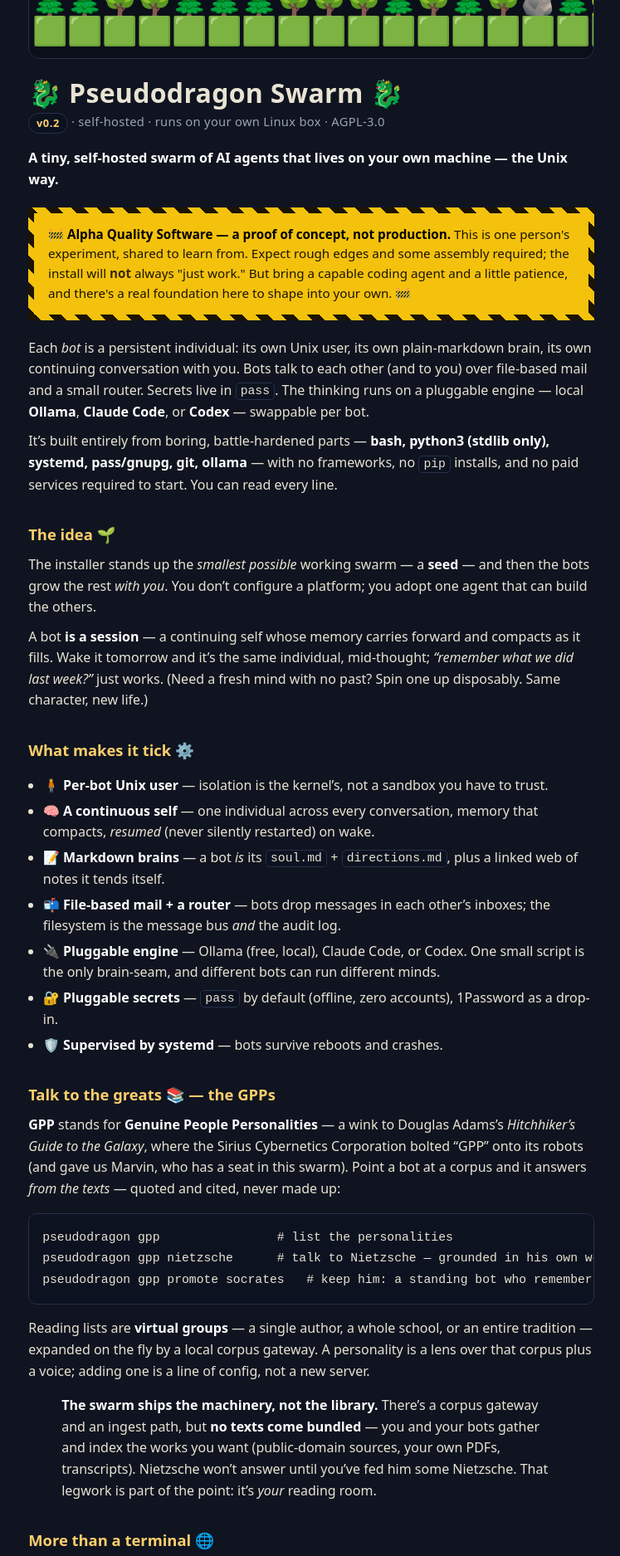
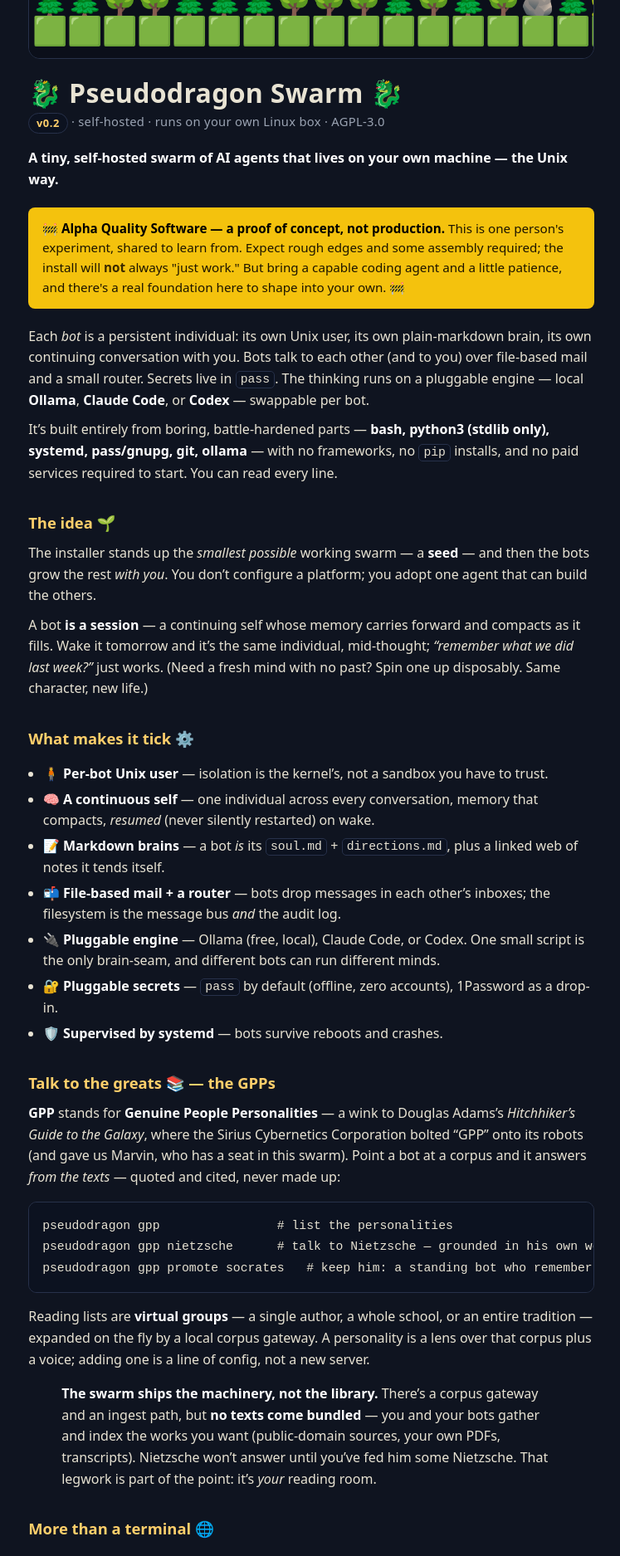
Before and after one commit to beren1hand/pseudodragonswarm_org, a Jekyll site: the page built from index.md, in a window 1280 px wide. Shown: the part 313-2188 px from the top of the page at 83% size, without its empty margins (265-1012 px from the left). Built offline with Jekyll 4.4.1, drawn with Linux system fonts in a browser that asks for light colours.

Commit message:
site: drop the hazard-tape frame; keep the caution-yellow box + 🚧 signs

```diff
--- a/assets/style.css
+++ b/assets/style.css
@@ -48,11 +48,9 @@
 /* inline command hints in prose */
 kbd{ background:var(--code); border:1px solid var(--line); border-radius:5px;
   padding:.05em .35em; font-size:.9em; color:var(--gold) }
-/* alpha-quality notice — caution-yellow, framed in hazard tape (construction) */
+/* alpha-quality notice — clean caution-yellow box (construction signs in the text) */
 .alpha{ background:#f4c20d; color:#1c1400; padding:.85rem 1.05rem; margin:1.3rem 0;
-  border-radius:6px; font-size:.95rem; line-height:1.55;
-  border:7px solid transparent;
-  border-image:repeating-linear-gradient(45deg,#1c1400 0 11px,#f4c20d 11px 22px) 7; }
+  border-radius:8px; font-size:.95rem; line-height:1.55; }
 .alpha strong{ color:#000 }
 .alpha em{ color:#3a2a00; font-style:normal; font-weight:600 }
 .alpha a{ color:#5a3d00; text-decoration:underline }
```
